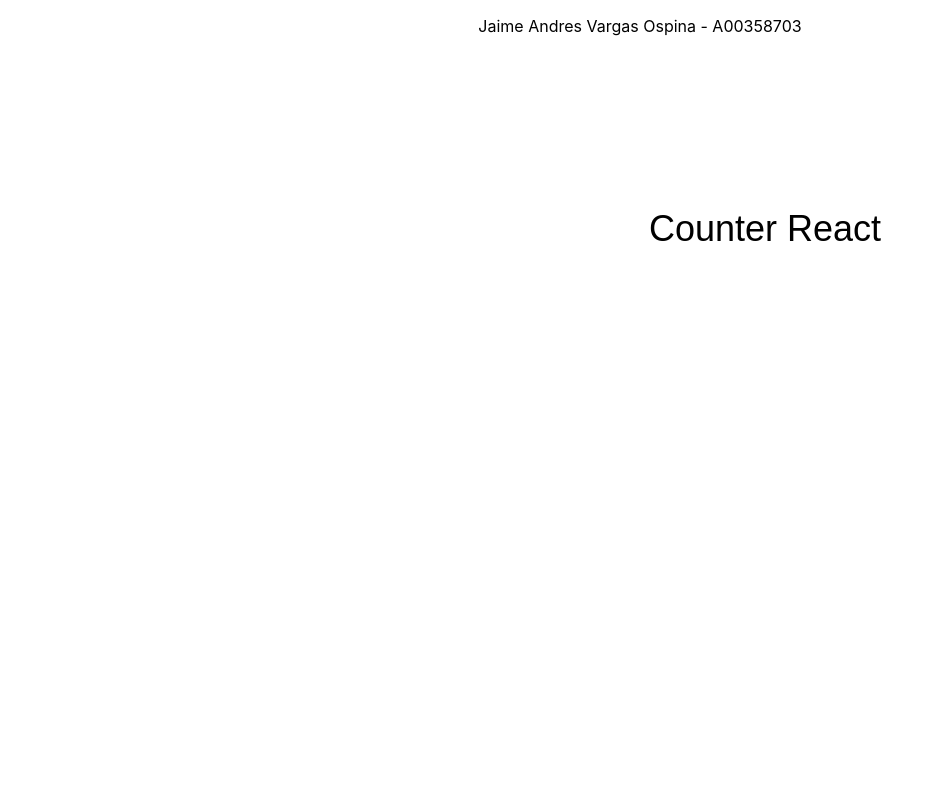
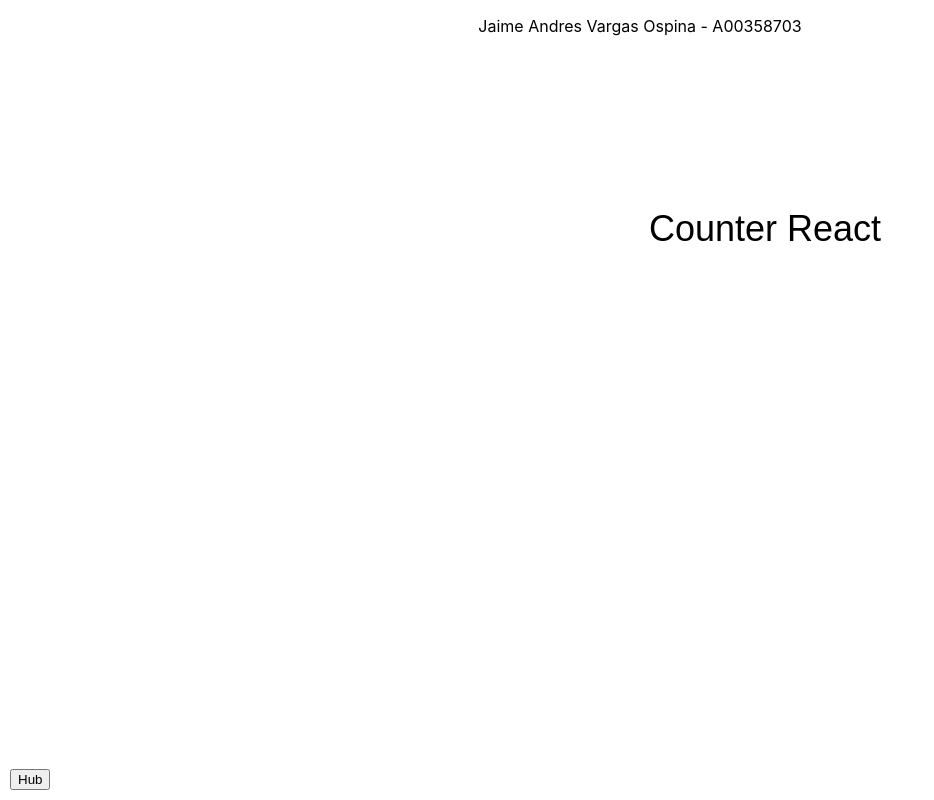
Before and after one commit to Jaa24Vargas/PromWEB-20241, a React (Create React App) app: page / in a window 1280 px wide. Shown: the whole page, without its empty margins (0-934 px from the left). Built offline with nearby package versions, Linux system fonts and the light colour scheme.

Commit message:
Codigo arreglado, pero aun no se ve la interfaz, los botones del contador ya en orden: src/App.js, src/Components/Header.jsx, src/index.js

```diff
--- a/src/App.js
+++ b/src/App.js
@@ -29,9 +29,28 @@ function App() {
     setCounter(0);
   };
 
+  const [showRestartMessage, setShowRestartMessage] = useState(false);
+
+  const handleRestartClick = () => {
+    resetCounter();
+    setShowRestartMessage(true);
+    setTimeout(() => {
+      setShowRestartMessage(false);
+    }, 3000); // Mostrar el mensaje por 3 segundos
+  };
+
+  const handleGoToHomeClick = () => {
+    setIsStarted(false);
+    setCounter(0);
+  };
+
   return (
     <div className="App">
-      <Header onStartClick={handleStartClick} />
+      <Header
+        onStartClick={handleStartClick}
+        onRestartClick={handleRestartClick}
+        onGoToHomeClick={handleGoToHomeClick}
+      />
       {isStarted && (
         <>
           <ButtonComponent label="+1" onClick={() => incrementCounter(1)} />
@@ -39,8 +58,11 @@ function App() {
           <Counter counter={counter} />
           <ButtonComponent label="-1" onClick={() => decrementCounter(1)} />
           <ButtonComponent label="-5" onClick={() => decrementCounter(5)} />
-          <ButtonComponent label="Reiniciar" onClick={resetCounter} />
+          <ButtonComponent label="Reiniciar" onClick={handleRestartClick} />
         </>
+      )}
+      {showRestartMessage && (
+        <div className="restart-message">Reinicio exitoso</div>
       )}
       <Footer />
     </div>
--- a/src/Components/Header.jsx
+++ b/src/Components/Header.jsx
@@ -1,9 +1,17 @@
-// Header.js
-import React from 'react';
+import React, { useState } from 'react';
 import '../styles.css';
 
+const Header = ({ onStartClick, onRestartClick, onGoToHomeClick }) => {
+  const [restartMessageVisible, setRestartMessageVisible] = useState(false);
 
-const Header = ({ onStartClick }) => {
+  const handleRestartClick = () => {
+    setRestartMessageVisible(true);
+    setTimeout(() => {
+      setRestartMessageVisible(false);
+    }, 3000);
+    onRestartClick();
+  };
+
   return (
     <header className="container">
       <button
@@ -13,6 +21,14 @@ const Header = ({ onStartClick }) => {
       >
         Counter React
       </button>
+      {restartMessageVisible && <p style={{ textAlign: 'center' }}>Reinicio exitoso</p>}
+      <button
+        className="hub-button"
+        style={{ position: 'absolute', bottom: '10px', left: '10px' }}
+        onClick={handleRestartClick}
+      >
+        Hub
+      </button>
     </header>
   );
 };
```
Also changed, not shown: src/index.js (+4 -6 lines).
